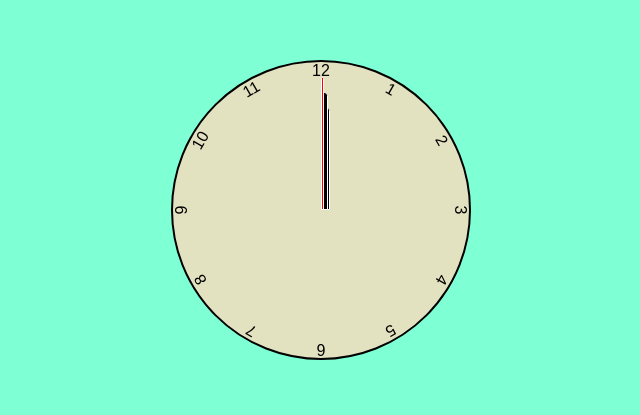
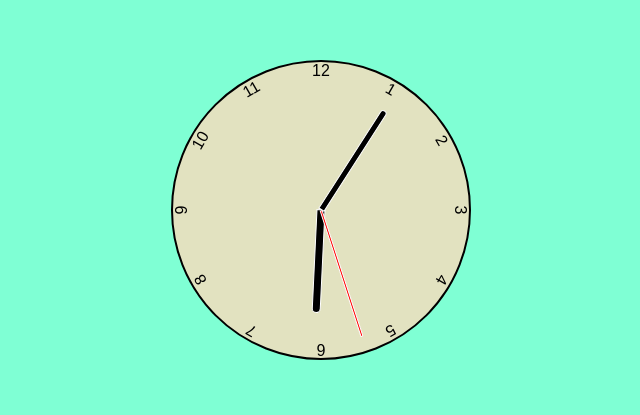
Before and after one commit to athifbinu/Analog-Clock, a website: page index.html in a window 1280 px wide. Shown: the part 198-613 px from the top of the page, without its empty margins (319-959 px from the left). Drawn offline with Linux system fonts and the light colour scheme.

Commit message:
bug is fixed

```diff
--- a/inde.css
+++ b/inde.css
@@ -20,6 +20,7 @@ body{
     border-radius: 50%;
     border: 2px solid black;
     position: relative;
+
 
 
 }
@@ -55,7 +56,7 @@ body{
     border-top-right-radius: 10px;
     transform-origin:bottom;
     z-index: 10;
-    transform: translateX(-50) rotate(calc(var(--rotation) * deg));
+    transform: translateX(-50%) rotate(calc(var(--rotation) * 1deg));
     font-size: 1.5rem;
 
 
--- a/index.js
+++ b/index.js
@@ -17,6 +17,7 @@ setRotation(hourRHand,hourRatio)
 }
 function setRotation(element,rotationRatio) {
   element.style.setProperty('--rotation',rotationRatio * 360)
+
 }
 
 setClock();
```
